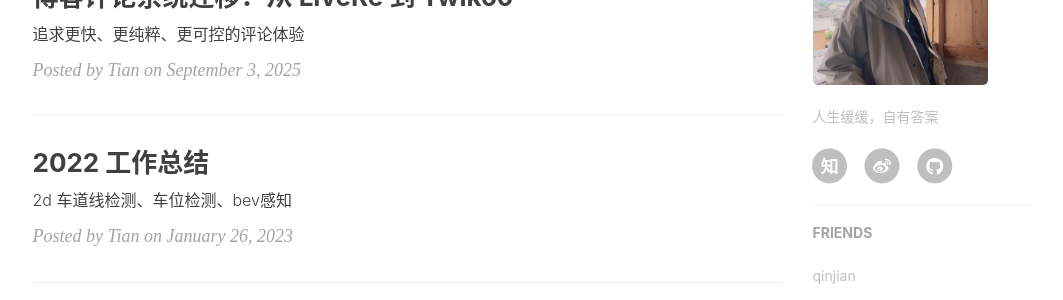
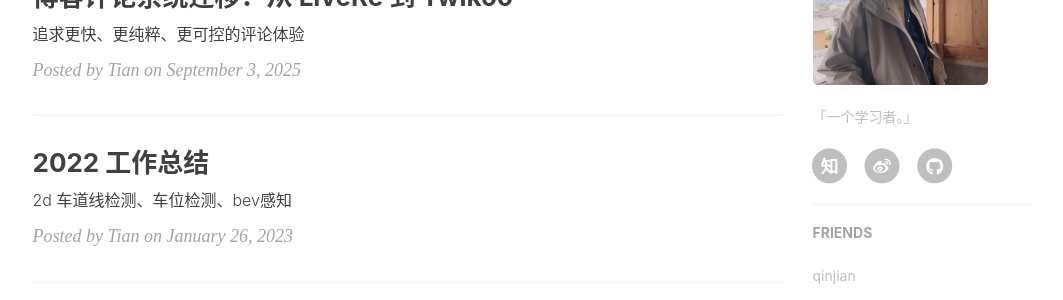
Before and after one commit to tianws/tianws.github.io, a Jekyll site: the page built from index.html, in a window 1280 px wide. Shown: the part 844-1144 px from the top of the page, without its empty margins (135-1198 px from the left). Built offline with Jekyll 4.4.1, drawn with Linux system fonts in a browser that asks for light colours; the list of posts is cut into pages by our own code; comment, search, counter and statistics services are not loaded.

Commit message:
mod: sidebar

```diff
--- a/_config.yml
+++ b/_config.yml
@@ -92,7 +92,7 @@ ga_domain: auto
 
 # Sidebar settings
 sidebar: true                           # whether or not using Sidebar.
-sidebar-about-description: "人生缓缓，自有答案"
+sidebar-about-description: "「一个学习者。」"
 sidebar-avatar: /img/avatar_tianws.jpeg      # use absolute URL, seeing it's used in both `/` and `/about/`
 
 
```
